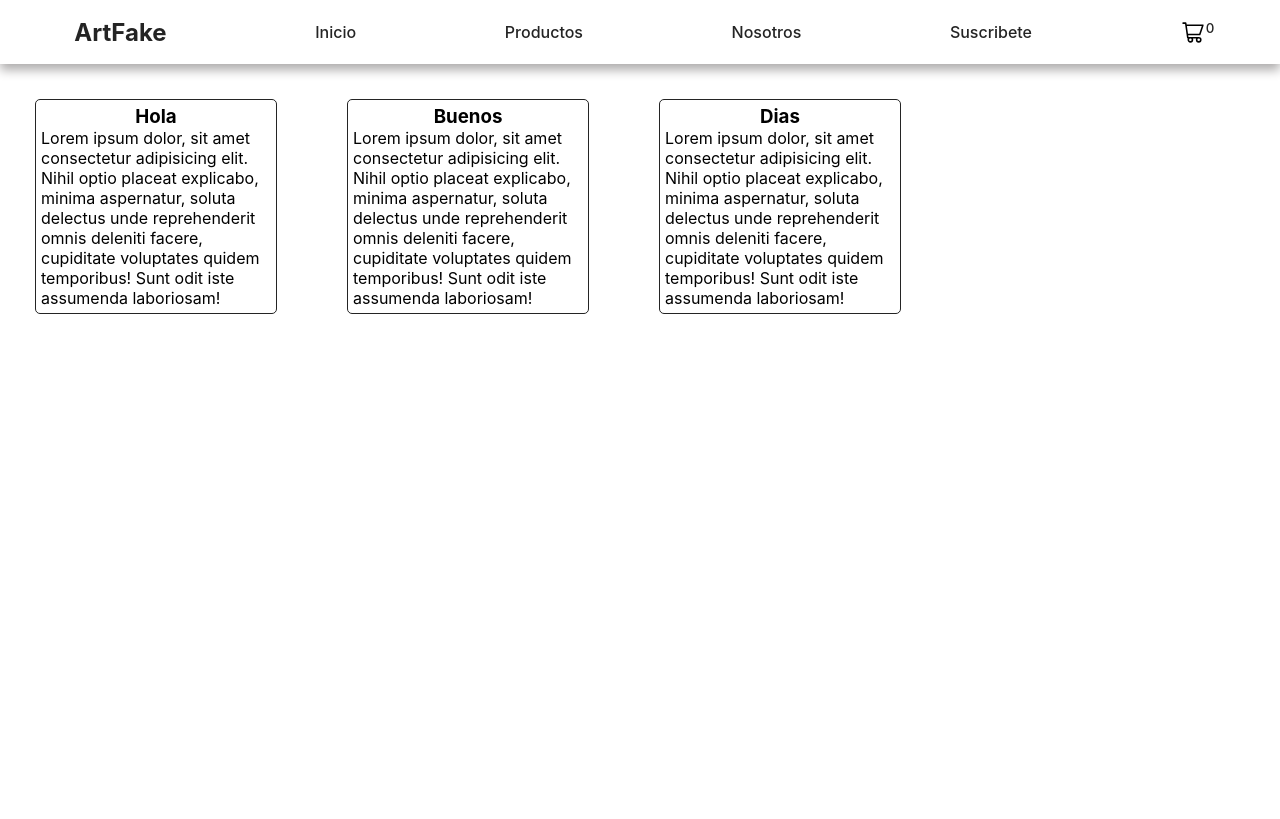
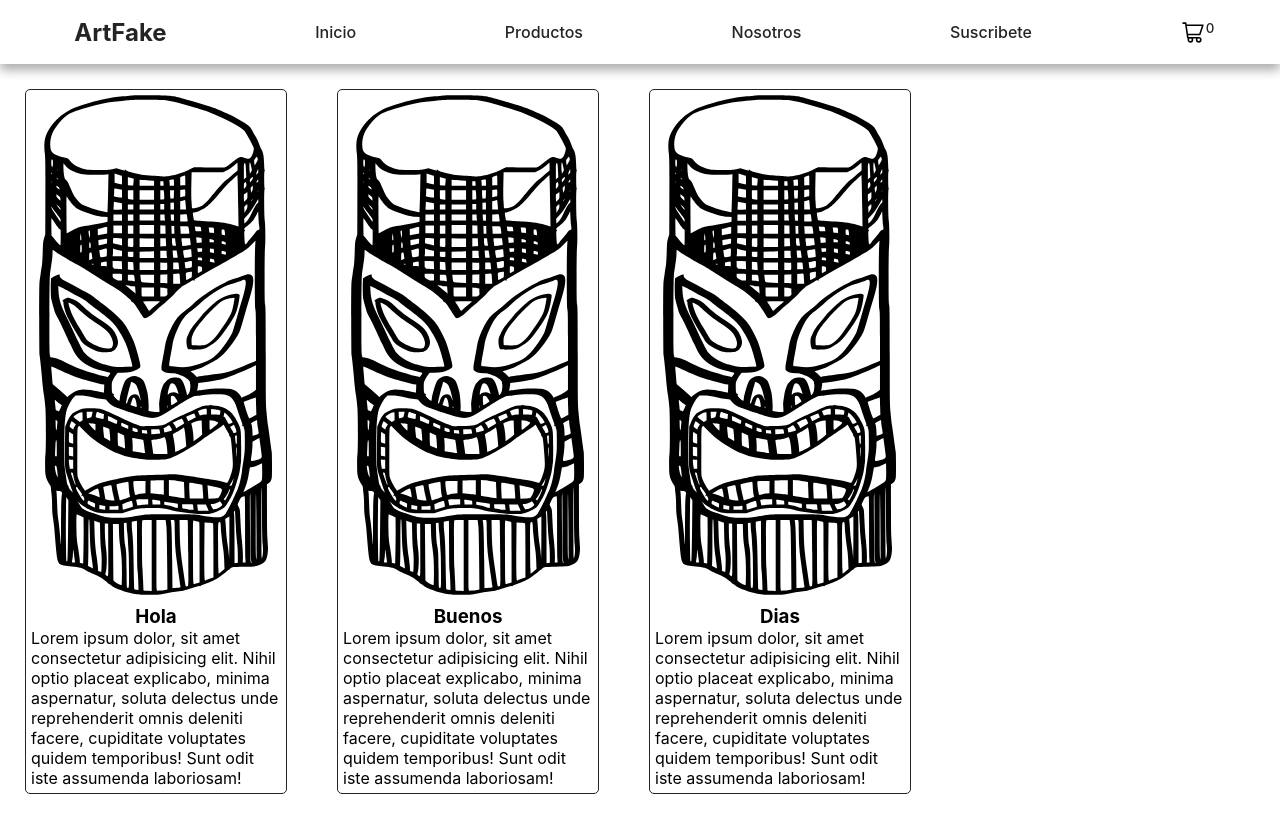
Before and after one commit to ivanvallejoss/PreEntrega1Vallejos, a React (Vite) app: page / in a window 1280 px wide. Built offline with nearby package versions, Linux system fonts and the light colour scheme.

Commit message:
agregado de imagenes svg a los liss list item para jugar un poco

```diff
--- a/src/components/ItemLists.jsx
+++ b/src/components/ItemLists.jsx
@@ -1,10 +1,11 @@
+import totemFakeArt from '../assets/totemFake.svg'
 import '../estilos/ItemList.css'
-
 
 export const ItemList = ({greetings}) =>{
 
     return (
         <div className="itemContainer">
+            <img src={totemFakeArt} alt="" className='fakeIcon'/>
             <h3>{greetings}</h3>
             <p>Lorem ipsum dolor, sit amet consectetur adipisicing elit. Nihil optio placeat explicabo, minima aspernatur, soluta delectus unde reprehenderit omnis deleniti facere, cupiditate voluptates quidem temporibus! Sunt odit iste assumenda laboriosam!</p>
         </div>
--- a/src/estilos/itemList.css
+++ b/src/estilos/itemList.css
@@ -1,7 +1,7 @@
 .itemContainer{
-    width: 230px;
+    width: 250px;
     min-height: 200px;
-    margin: 35px;
+    margin: 25px;
     padding: 5px;
     display: flex;
     flex-direction: column;
@@ -10,3 +10,9 @@
     border: 1px solid #242424;
     border-radius: 5px;
 }
+
+.fakeIcon{
+    margin-bottom: 10px;
+    height: 80%;
+    width: 100%;
+}
```
Also changed, not shown: src/assets/totemFake.svg (renamed from src/assets/totemFake.svg.svg).
